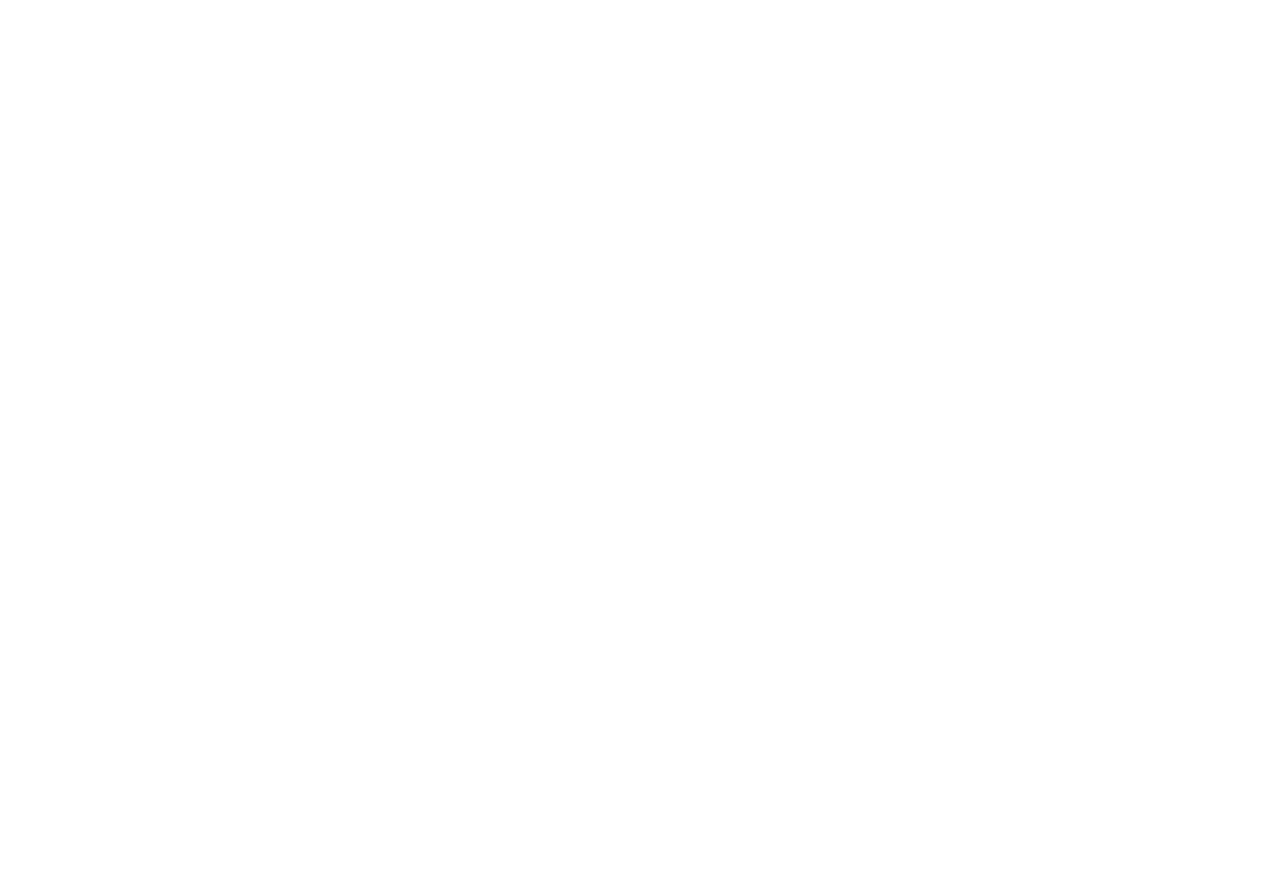
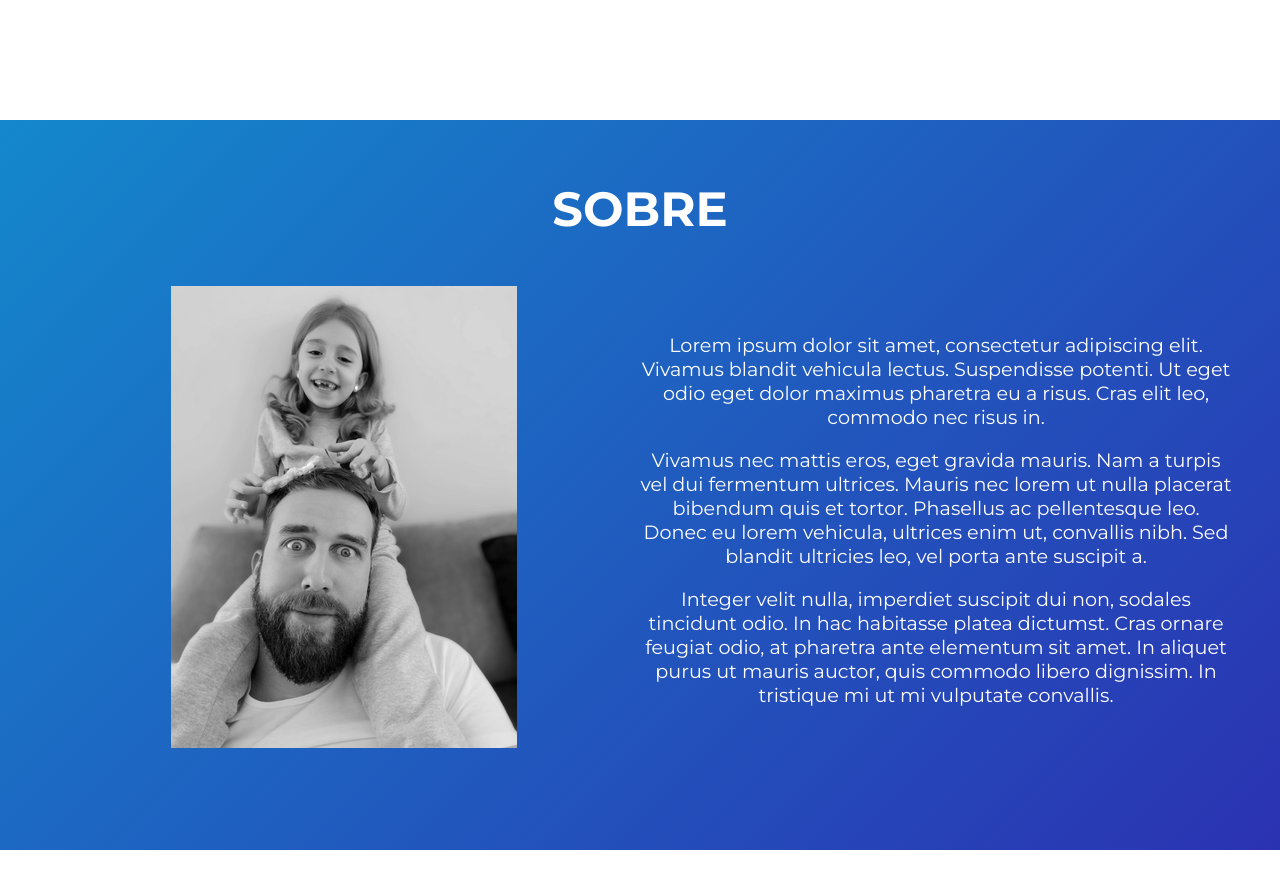
Before and after one commit to guvarallo/selfolio, a React (Create React App) app: page / in a window 1280 px wide. Shown: the part 680-1568 px from the top of the page. Before the commit the page ends 800 px from the top, so only its background shows below. Built offline with nearby package versions, Linux system fonts and the light colour scheme.

Commit message:
added about section

```diff
--- a/package.json
+++ b/package.json
@@ -17,7 +17,6 @@
     "react-icons": "^3.11.0",
     "react-reveal": "^1.2.2",
     "react-scripts": "3.4.3",
-    "react-scroll": "^1.8.1",
     "styled-components": "^5.2.0"
   },
   "scripts": {
@@ -56,6 +55,7 @@
     "eslint-plugin-react": "^7.20.0",
     "eslint-plugin-react-hooks": "^4",
     "prettier": "^2.1.1",
-    "typescript": "^4.0.2"
+    "typescript": "^4.0.2",
+    "typescript-styled-plugin": "^0.15.0"
   }
 }
--- a/src/App.tsx
+++ b/src/App.tsx
@@ -1,11 +1,13 @@
 import React from 'react';
 
 import Main from './components/Main/index';
+import About from './components/About/index';
 import GlobalStyles from './styles/global';
 
 const App: React.FC = () => (
   <>
     <Main />
+    <About />
     <GlobalStyles />
   </>
 );
--- /dev/null
+++ b/src/components/About/index.tsx
@@ -0,0 +1,35 @@
+import React from 'react';
+import Fade from 'react-reveal/Fade';
+
+import { aboutData } from '../../source/data';
+import { Container } from './styles';
+
+import profilePicture from '../../assets/profile.jpg';
+
+const About: React.FC = () => {
+  const { p1, p2, p3 } = aboutData;
+
+  return (
+    <Container id="about">
+      <Fade duration={1000} delay={300} distance="30px">
+        <h1>Sobre</h1>
+      </Fade>
+      <section>
+        <Fade duration={1000} delay={700} distance="30px">
+          <div className="left">
+            <img src={profilePicture} alt="profile" />
+          </div>
+        </Fade>
+        <Fade duration={1000} delay={1100} distance="30px">
+          <div className="right">
+            <p>{p1}</p>
+            <p>{p2}</p>
+            <p>{p3}</p>
+          </div>
+        </Fade>
+      </section>
+    </Container>
+  );
+};
+
+export default About;
--- /dev/null
+++ b/src/components/About/styles.ts
@@ -0,0 +1,43 @@
+import styled from 'styled-components';
+
+export const Container = styled.div`
+  background: linear-gradient(135deg, #1488cc 0%, #2b32b2 100%);
+  color: white;
+
+  h1 {
+    text-align: center;
+    padding-top: 2.5rem;
+    font-size: 2rem;
+    font-weight: 700;
+    text-transform: uppercase;
+  }
+
+  section {
+    display: flex;
+    flex-direction: row;
+    justify-content: center;
+    align-items: center;
+    margin: 2rem 2rem;
+
+    div {
+      flex: 1;
+      margin-bottom: 4em;
+      text-align: center;
+
+      img {
+        transition: 0.7s ease-in-out;
+        filter: grayscale(100%);
+
+        &:hover {
+          transform: scale3d(1.12, 1.12, 1.12) rotateZ(-0.02turn);
+          filter: grayscale(0%);
+        }
+      }
+
+      p {
+        font-size: 0.8em;
+        margin: 1em 0;
+      }
+    }
+  }
+`;
--- a/src/components/Main/index.tsx
+++ b/src/components/Main/index.tsx
@@ -1,6 +1,5 @@
 import React from 'react';
 import Fade from 'react-reveal/Fade';
-// import { Link } from 'react-scroll';
 
 import { mainData } from '../../source/data';
 import { Outdoor } from './styles';
@@ -18,8 +17,8 @@
         </h1>
         <div className="text-typing">{subtitle}</div>
       </Fade>
-      <Fade duration={1000} delay={1000} distance="30px">
-        <Cta href="test">{cta}</Cta>
+      <Fade duration={1000} delay={1500} distance="30px">
+        <Cta href="#">{cta}</Cta>
       </Fade>
     </Outdoor>
   );
--- a/src/source/data.ts
+++ b/src/source/data.ts
@@ -1,5 +1,4 @@
 // import { nanoid } from 'nanoid';
-
 export const headData = {
   title: 'Nome | Desenvolvedor',
   description: 'Bem vindo ao meu site',
@@ -12,3 +11,17 @@
   subtitle: 'Eu sou um desenvolvedor de software',
   cta: 'Saiba mais',
 };
+
+export const aboutData = {
+  p1: `Lorem ipsum dolor sit amet, consectetur adipiscing elit. Vivamus blandit
+  vehicula lectus. Suspendisse potenti. Ut eget odio eget dolor maximus pharetra
+  eu a risus. Cras elit leo, commodo nec risus in.`,
+  p2: `Vivamus nec mattis eros, eget gravida mauris. Nam a turpis vel dui fermentum
+  ultrices. Mauris nec lorem ut nulla placerat bibendum quis et tortor. Phasellus
+  ac pellentesque leo. Donec eu lorem vehicula, ultrices enim ut, convallis nibh.
+  Sed blandit ultricies leo, vel porta ante suscipit a.`,
+  p3: `Integer velit nulla, imperdiet suscipit dui non, sodales tincidunt odio.
+  In hac habitasse platea dictumst. Cras ornare feugiat odio, at pharetra ante
+  elementum sit amet. In aliquet purus ut mauris auctor, quis commodo libero
+  dignissim. In tristique mi ut mi vulputate convallis.`,
+};
```
Also changed, not shown: src/assets/profile.jpg (added), 1 other file (tests, documents, lock files or other folders).
